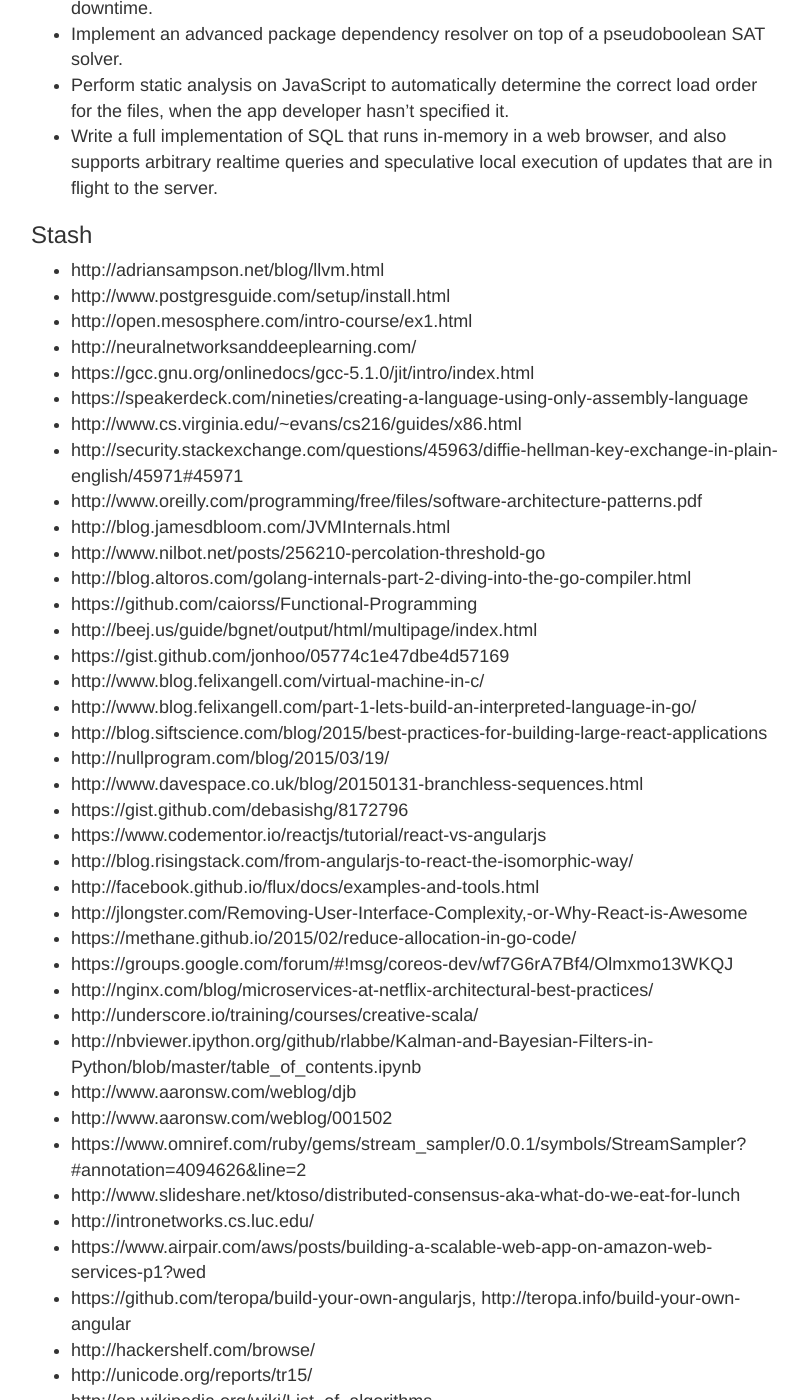
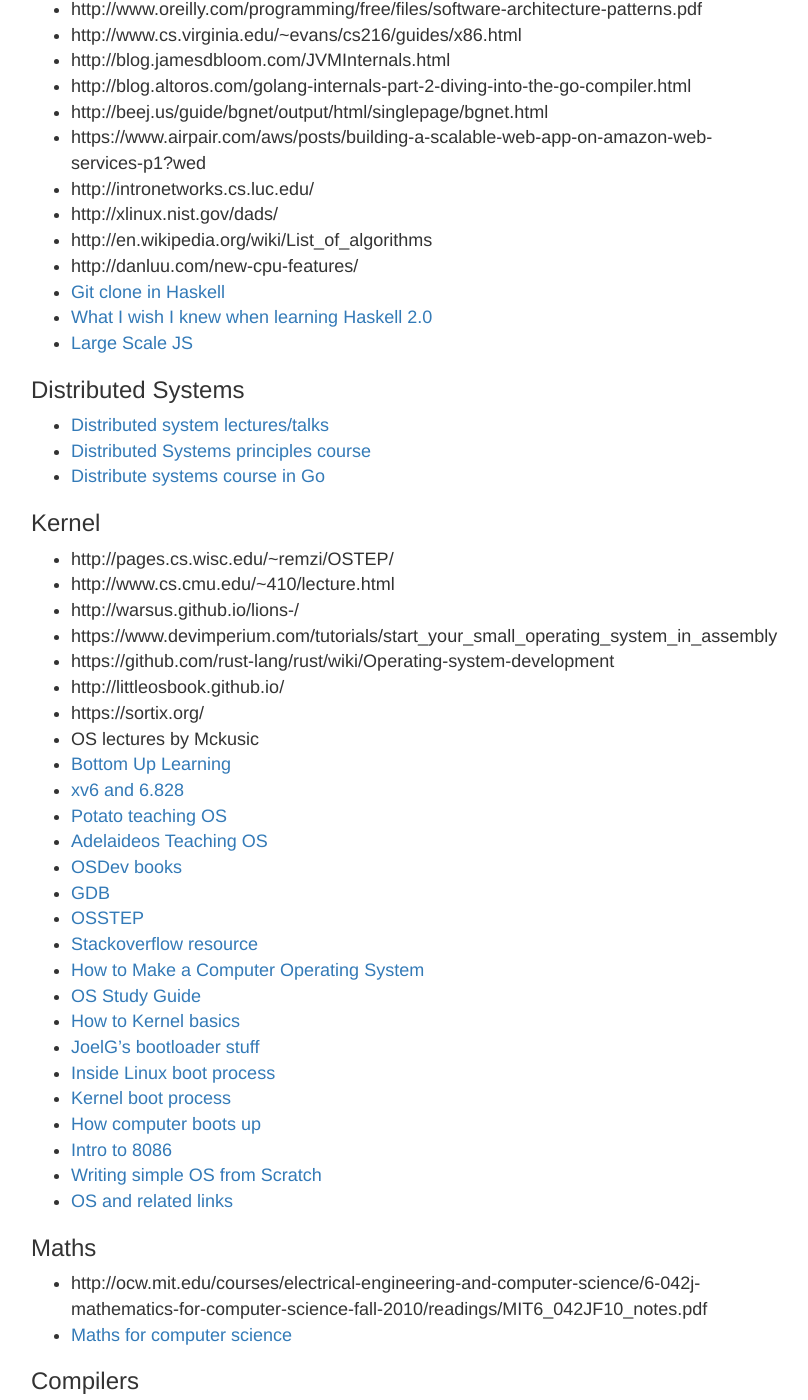
Before and after one commit to rohityadavcloud/rohityadavcloud.github.io, a Jekyll site: the page built from k/index.markdown, in a window 1280 px wide and 1400 px high, scrolled down 4364 px. Shown: the whole window, without its empty margins (234-1042 px from the left). Built offline with Jekyll 4.4.1, drawn with Linux system fonts in a browser that asks for light colours; some of the changed text lies outside the part shown.

Commit message:
ckup cln
Signed-off-by: Rohit Yadav <rohit.yadav@shapeblue.com>

```diff
--- a/k/index.markdown
+++ b/k/index.markdown
@@ -21,13 +20,13 @@
 - Programming Practice: [Euler](http://projecteuler.net/),
 - Programming Practice: [HackerRank](https://www.hackerrank.com/)
 - Programming Practice: [Codeforces](http://codeforces.com/)
-- Programming Practice: [SPOJ](http://spoj.com/)
 - Programming Practice: [UVa](http://uva.onlinejudge.org), [UVa Tool](http://uhunt.felix-halim.net/id/0)
 - [Humblefool's CodeSchool](http://mycodeschool.com/problems) [Winter coding @ MyCodeSchool](http://wintercoding.mycodeschool.com/)
 - [Algorithms camp](http://www.youtube.com/watch?v=vZ2Wn6Ly8Ok&playnext=1&list=PL713C10F05D6BB7BF)
 
 ### Algorithms
 
+- [Algorithm Coding](./algorithms.html) ([refernce impls](https://github.com/kennyledet/Algorithm-Implementations))
 - [List of things](http://discuss.codechef.com/questions/48877/data-structures-and-algorithms)
 - [Topcoder Algo tutorials](http://community.topcoder.com/tc?module=Static&d1=tutorials&d2=alg_index)
 - [Book: The Algo book by Robert Sedgewick](http://algs4.cs.princeton.edu/home/)
@@ -136,15 +135,6 @@
 - MergeShack: Code sharing RBAC shack
 - Offline buffer-app like mobile app
 
-#### CloudStack
-
-- Cloudflare DNS plugin
-- R&D: tcpdump, ebtables, iptables, quagga
-- Components: Storage, Networking, Distributed systems/locks
-- New: Docker, KVM (vm snapshot, live migration, How does a hypervisor use page table flags to track dirty pages during a migration?)
-- QA infra, Simulator, crowdsourcing test results
-- DevCloud (XenServer, KVM), VMWare ESX6?
-
 #### Misc
 
 - Tantra - DIY x86 kernel [JS linux](https://github.com/levskaya/jslinux-deobfuscated)
@@ -181,79 +168,28 @@
 
 ### Stash
 
-- http://adriansampson.net/blog/llvm.html
-- http://www.postgresguide.com/setup/install.html
-- http://open.mesosphere.com/intro-course/ex1.html
-- http://neuralnetworksanddeeplearning.com/
-- https://gcc.gnu.org/onlinedocs/gcc-5.1.0/jit/intro/index.html
-- https://speakerdeck.com/nineties/creating-a-language-using-only-assembly-language
+- https://github.com/prakhar1989/awesome-courses
+
+- http://www.postgresguide.com
+- http://www.oreilly.com/programming/free/files/software-architecture-patterns.pdf
 - http://www.cs.virginia.edu/~evans/cs216/guides/x86.html
-- http://security.stackexchange.com/questions/45963/diffie-hellman-key-exchange-in-plain-english/45971#45971
-- http://www.oreilly.com/programming/free/files/software-architecture-patterns.pdf
 - http://blog.jamesdbloom.com/JVMInternals.html
-- http://www.nilbot.net/posts/256210-percolation-threshold-go
 - http://blog.altoros.com/golang-internals-part-2-diving-into-the-go-compiler.html
-- https://github.com/caiorss/Functional-Programming
-- http://beej.us/guide/bgnet/output/html/multipage/index.html
-- https://gist.github.com/jonhoo/05774c1e47dbe4d57169
-- http://www.blog.felixangell.com/virtual-machine-in-c/
-- http://www.blog.felixangell.com/part-1-lets-build-an-interpreted-language-in-go/
-- http://blog.siftscience.com/blog/2015/best-practices-for-building-large-react-applications
-- http://nullprogram.com/blog/2015/03/19/
-- http://www.davespace.co.uk/blog/20150131-branchless-sequences.html
-- https://gist.github.com/debasishg/8172796
-- https://www.codementor.io/reactjs/tutorial/react-vs-angularjs
-- http://blog.risingstack.com/from-angularjs-to-react-the-isomorphic-way/
-- http://facebook.github.io/flux/docs/examples-and-tools.html
-- http://jlongster.com/Removing-User-Interface-Complexity,-or-Why-React-is-Awesome
-- https://methane.github.io/2015/02/reduce-allocation-in-go-code/
-- https://groups.google.com/forum/#!msg/coreos-dev/wf7G6rA7Bf4/Olmxmo13WKQJ
-- http://nginx.com/blog/microservices-at-netflix-architectural-best-practices/
-- http://underscore.io/training/courses/creative-scala/
-- http://nbviewer.ipython.org/github/rlabbe/Kalman-and-Bayesian-Filters-in-Python/blob/master/table_of_contents.ipynb
-- http://www.aaronsw.com/weblog/djb
-- http://www.aaronsw.com/weblog/001502
-- https://www.omniref.com/ruby/gems/stream_sampler/0.0.1/symbols/StreamSampler?#annotation=4094626&line=2
-- http://www.slideshare.net/ktoso/distributed-consensus-aka-what-do-we-eat-for-lunch
+- http://beej.us/guide/bgnet/output/html/singlepage/bgnet.html
+- https://www.airpair.com/aws/posts/building-a-scalable-web-app-on-amazon-web-services-p1?wed
 - http://intronetworks.cs.luc.edu/
-- https://www.airpair.com/aws/posts/building-a-scalable-web-app-on-amazon-web-services-p1?wed
-- https://github.com/teropa/build-your-own-angularjs, http://teropa.info/build-your-own-angular
-- http://hackershelf.com/browse/
-- http://unicode.org/reports/tr15/
+- http://xlinux.nist.gov/dads/
 - http://en.wikipedia.org/wiki/List_of_algorithms
-- http://setosa.io/ev/eigenvectors-and-eigenvalues/
-- http://xlinux.nist.gov/dads/
-- https://en.wikipedia.org/wiki/Entscheidungsproblem
-- https://en.wikipedia.org/wiki/Hilbert%27s_problems
-- http://en.wikipedia.org/wiki/Exponentiation_by_squaring
-- http://ori.scs.stanford.edu/
-- http://blog.golang.org/gothamgo
 - http://danluu.com/new-cpu-features/
-- https://github.com/prakhar1989/awesome-courses
-- http://talks.golang.org/2013/advconc.slide#4
-- https://software.intel.com/en-us/blogs/2014/05/10/debugging-performance-issues-in-go-programs
-- [CodeKata](http://codekata.com/)
-- [Eulerian Imaging Algos](http://people.csail.mit.edu/mrub/evm/#code)
-- [Malloc tutorial](http://danluu.com/malloc-tutorial/)
-- [Writing virtual CPU in C++](http://megalomaniacbore.blogspot.ch/2014/04/virtual-cpu-in-c-4001-cpu.html)
-- [Ssh server in Go](http://blog.appsdeck.eu/post/105010314493/writing-a-replacement-to-openssh-using-go-2-2)
-- [ZipFS Golang base FUSE](https://github.com/bazillion/zipfs)
-- [Parser/lexer in Go](http://blog.gopheracademy.com/advent-2014/parsers-lexers/)
 - [Git clone in Haskell](http://stefan.saasen.me/articles/git-clone-in-haskell-from-the-bottom-up)
 - [What I wish I knew when learning Haskell 2.0](http://dev.stephendiehl.com/hask/#cabal)
-- [Learning Linux](http://www.tldp.org/LDP/tlk/tlk-toc.html)
-- [Paxos explained](http://harry.me/blog/2014/12/27/neat-algorithms-paxos/?hn=1)
-- [Exact string matching algorithms](http://www-igm.univ-mlv.fr/~lecroq/string/)
-- [Frontend book](https://frontendmasters.gitbooks.io/front-end-handbook/content/tools.html)
-- [Materialize](http://materializecss.com/mobile.html)
-- [Polymer](https://elements.polymer-project.org/)
-- [Semantic UI](http://semantic-ui.com/)
 - [Large Scale JS](http://addyosmani.com/largescalejavascript/)
 
-### Small OS
+### Distributed Systems
 
-- https://bitbucket.org/ctank/ardos-ide/src/?at=master
-- http://antipastohw.blogspot.in/2009/11/4-operating-systems-for-arduino.html
+- [Distributed system lectures/talks](http://research.microsoft.com/apps/catalog/default.aspx?p=1&sb=no&ps=25&t=videos&sf=&s=&r=&vr=166581&ra=)
+- [Distributed Systems principles course](http://dcg.ethz.ch/lectures/podc_allstars/)
+- [Distribute systems course in Go](http://www.cs.cmu.edu/~dga/15-440/F12/syllabus.html)
 
 ### Kernel
 
@@ -324,8 +255,6 @@
 - [Linux Internals](http://0xax.gitbooks.io/linux-insides/content/)
 - [JS desing patterns](http://addyosmani.com/resources/essentialjsdesignpatterns/book/#mediatorpatternjavascript)
 - [Game programming patterns](http://gameprogrammingpatterns.com/index.html)
-- [Games people play](http://www.amazon.co.uk/Games-People-Play-Psychology-Relationships/dp/0141040270)
-- [Games in game theory](http://en.wikipedia.org/wiki/List_of_games_in_game_theory)
 
 #### Deep learning
 
@@ -337,19 +266,11 @@
 
 ### Closet
 
-- [Distributed system lectures/talks](http://research.microsoft.com/apps/catalog/default.aspx?p=1&sb=no&ps=25&t=videos&sf=&s=&r=&vr=166581&ra=)
-- [Distributed Systems principles course](http://dcg.ethz.ch/lectures/podc_allstars/)
-- [Distribute systems course in Go](http://www.cs.cmu.edu/~dga/15-440/F12/syllabus.html)
 - [Lambda Calculus](https://www.youtube.com/playlist?list=PL4A05CF0478DAD704)
 - Checkout [projects](https://github.com/karan/Projects)
 - [Haskell](http://www.scs.stanford.edu/11au-cs240h/)
 - [Scala Lectures](https://class.coursera.org/progfun-003/lecture) by Martin Odesky
 - [Reactive Programming](https://class.coursera.org/reactive-001/lecture) M. Odesky
-- [Bioinformatics Algorithms 1](https://www.coursera.org/course/bioinformatics)
-- [Bioinformatics Algorithms 2](https://www.coursera.org/course/bioinformatics2)
-- [Game Theory Tokyo University](https://www.coursera.org/course/welcomegametheory)
-- [Game Theory 1 Stanford](https://www.coursera.org/course/gametheory)
-- [Game Theory 2 Stanford](https://www.coursera.org/course/gametheory2)
 - [SICP Lectures](http://ocw.mit.edu/courses/electrical-engineering-and-computer-science/6-001-structure-and-interpretation-of-computer-programs-spring-2005/video-lectures/)
 - [Interactive SICP](http://xuanji.appspot.com/isicp/index.html)
 - [Stanford Cryptography 1](https://www.coursera.org/course/crypto)
```
Also changed, not shown: other parts of k/index.markdown (+0 -9 lines).
